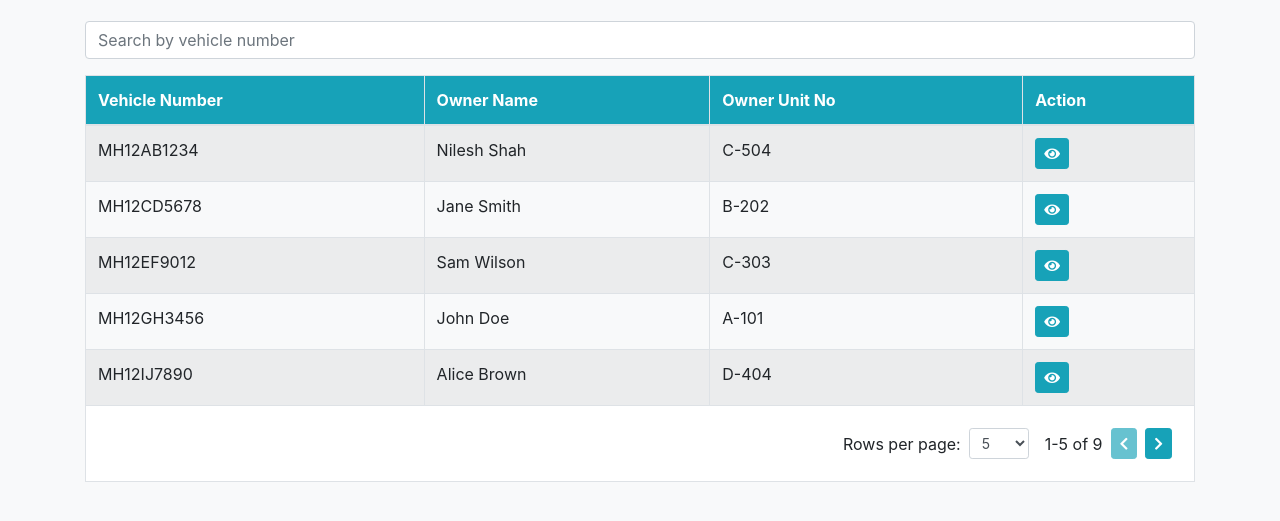
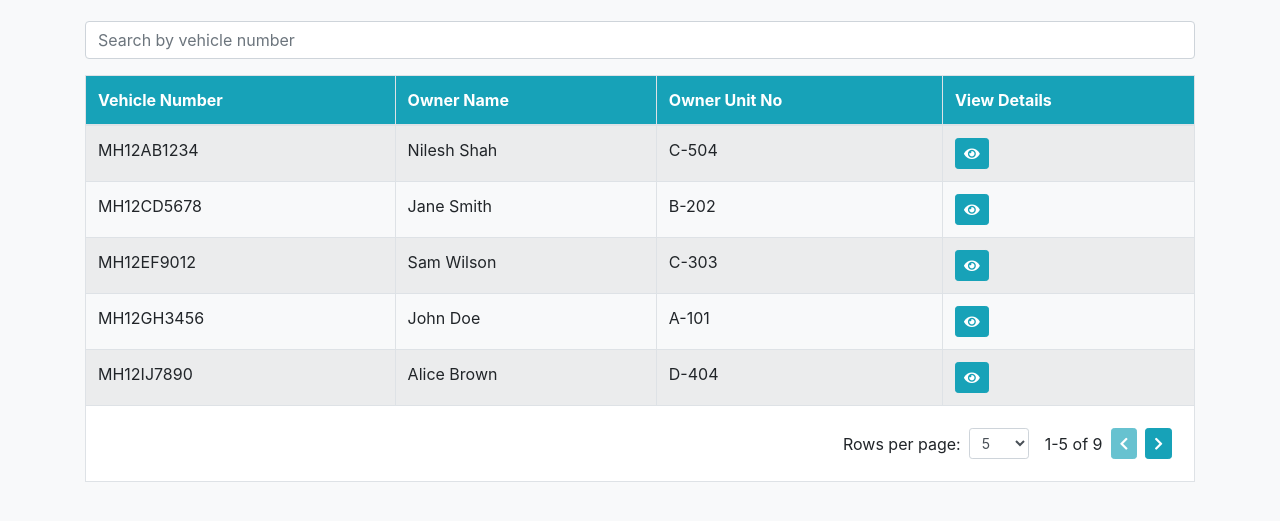
Before and after one commit to nil2591/samanvay-westbreeze-tower-c, a plain HTML site: page SamanvayWestbreeze_Tower_C.html in a window 1280 px wide. Shown: the part 65-586 px from the top of the page. Drawn offline with nearby package versions, Linux system fonts and the light colour scheme.

Commit message:
Update SamanvayWestbreeze_Tower_C.html
Change table title for the action

```diff
--- a/SamanvayWestbreeze_Tower_C.html
+++ b/SamanvayWestbreeze_Tower_C.html
@@ -3,7 +3,7 @@
 <head>
     <meta charset="UTF-8">
     <meta name="viewport" content="width=device-width, initial-scale=1.0">
-    <title>WestBreeze Vehicle Details</title>
+    <title>WestBreeze Vehicles Details</title>
     <script src="https://cdn.jsdelivr.net/npm/vue@2.6.14/dist/vue.js"></script>
     <link rel="stylesheet" href="https://cdn.jsdelivr.net/npm/bootstrap@4.6.0/dist/css/bootstrap.min.css">
     <link rel="stylesheet" href="https://cdnjs.cloudflare.com/ajax/libs/font-awesome/5.15.4/css/all.min.css">
@@ -48,7 +48,7 @@
                     <th>Vehicle Number</th>
                     <th>Owner Name</th>
                     <th>Owner Unit No</th>
-                    <th>Action</th>
+                    <th>View Details</th>
                 </tr>
             </thead>
             <tbody>
```
